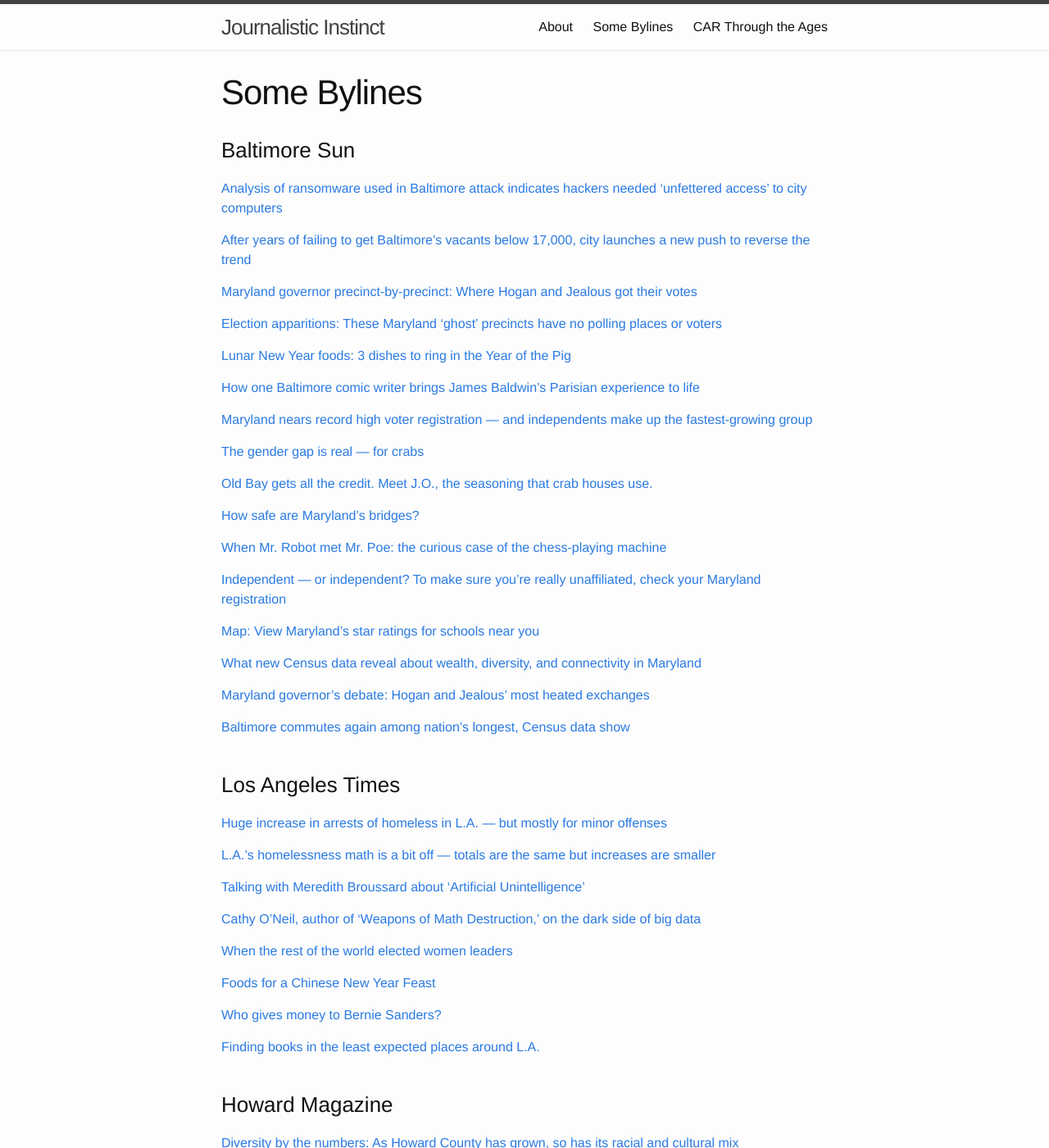
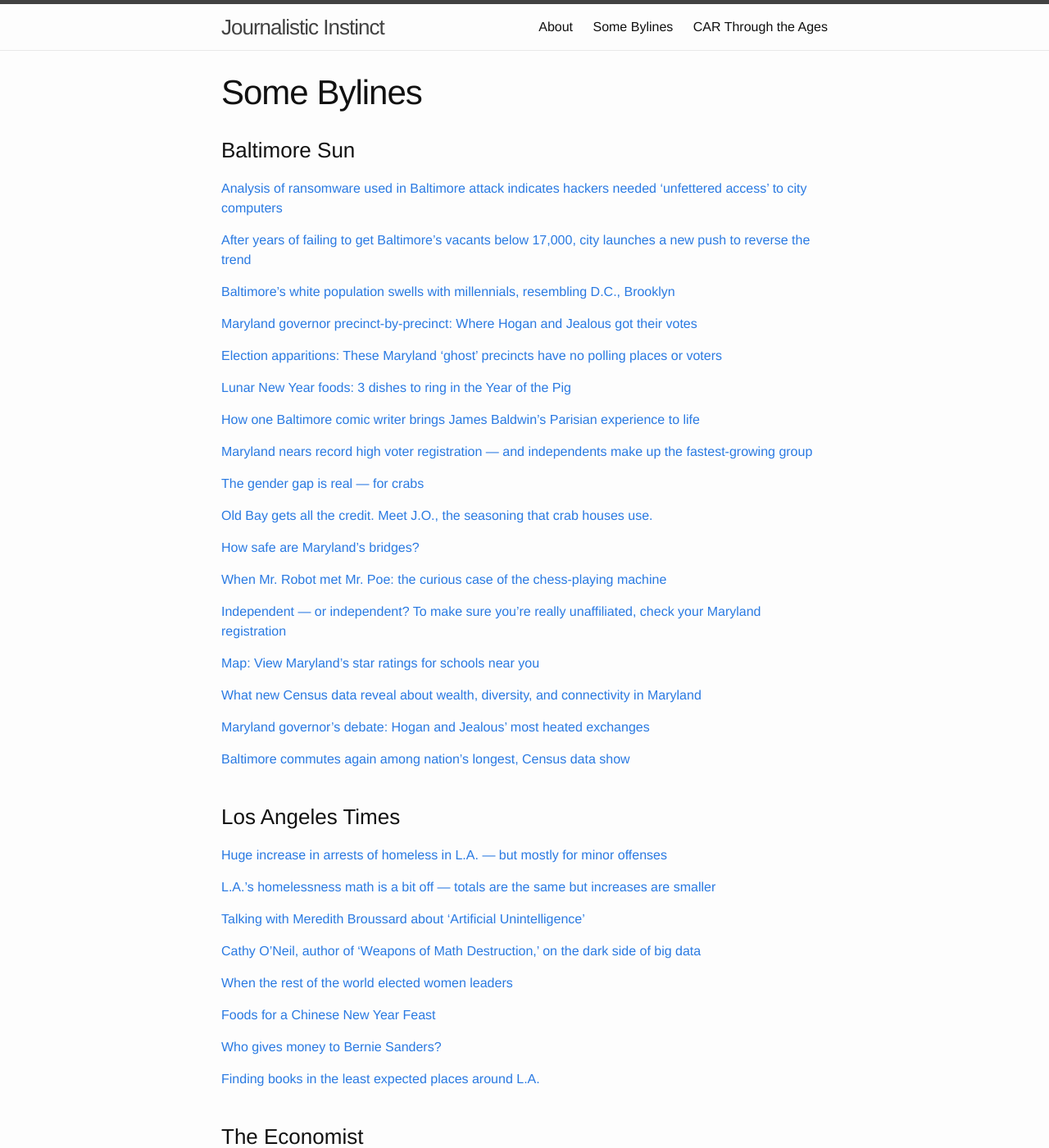
Before and after one commit to underthecurve/underthecurve.github.io, a Jekyll site: the page built from bylines.md, in a window 1280 px wide and 1400 px high. Shown: the whole window at 82% size. Built offline with Jekyll 4.4.1, drawn with Linux system fonts in a browser that asks for light colours; some of the changed text lies outside the part shown.

Commit message:
add bylines

```diff
--- a/bylines.md
+++ b/bylines.md
@@ -9,6 +9,8 @@
 [Analysis of ransomware used in Baltimore attack indicates hackers needed 'unfettered access' to city computers](https://www.baltimoresun.com/news/maryland/politics/bs-md-ci-ransomware-attack-20190517-story.html)
 
 [After years of failing to get Baltimore's vacants below 17,000, city launches a new push to reverse the trend](https://www.baltimoresun.com/news/maryland/politics/bs-md-ci-vacant-demolition-20190214-story.html)
+
+[Baltimore’s white population swells with millennials, resembling D.C., Brooklyn](https://www.baltimoresun.com/maryland/baltimore-city/bs-md-census-estimate-population-race-20190619-story.html)
 
 [Maryland governor precinct-by-precinct: Where Hogan and Jealous got their votes](https://www.baltimoresun.com/news/maryland/politics/bs-md-governor-election-precinct-map-20181107-htmlstory.html)
 
@@ -59,6 +61,9 @@
 [Finding books in the least expected places around L.A.](http://www.latimes.com/books/jacketcopy/la-ca-jc-books-everywhere-20170217-story.html)
 <br>
 <br>
+
+### The Economist
+[Are extraterrestrials extra patriotic?](https://www.economist.com/graphic-detail/2019/07/04/are-extraterrestrials-extra-patriotic)
 
 ### Howard Magazine
 
```
